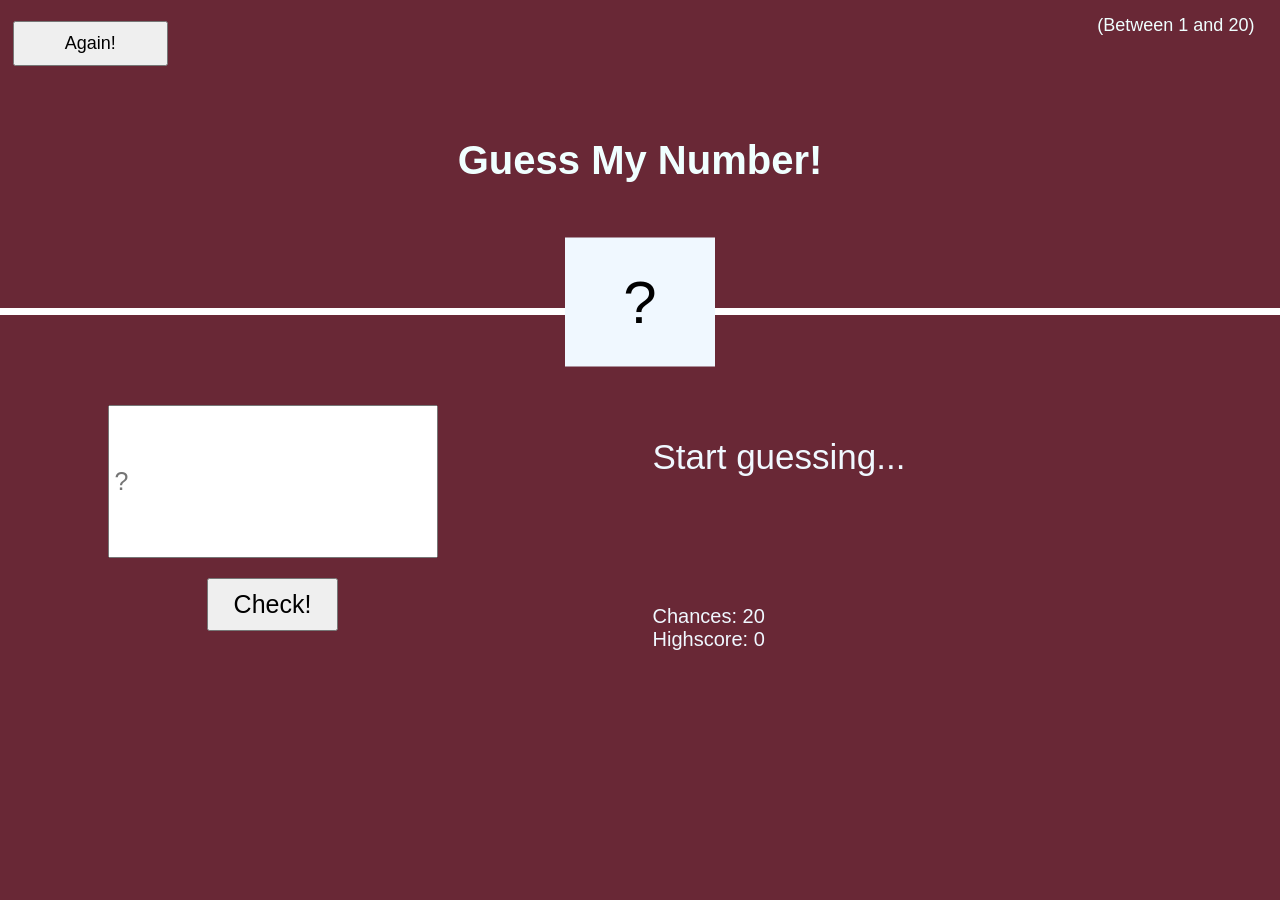
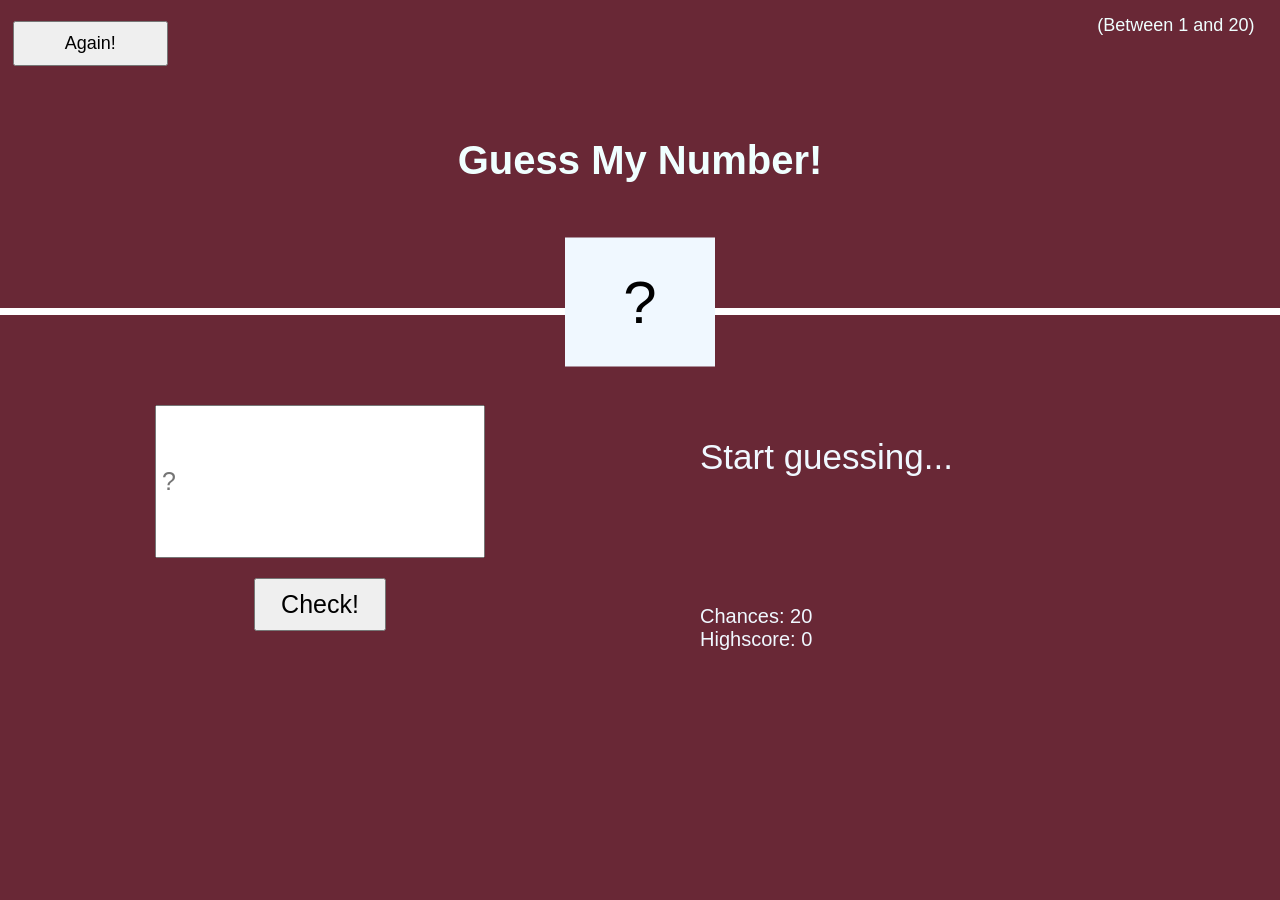

Fix CSS width typo and add button hover transitions

--- a/style.css
+++ b/style.css
@@ -26,10 +26,20 @@ main{
     justify-content: space-around;
 }
 .left{
-    width: 52rom;
+    width: 52rem;
     display: flex;
     flex-direction: column;
     align-items: center;
+}
+.btn_again,
+.btn_check {
+    transition: transform 0.2s ease, background-color 0.2s ease, filter 0.2s ease;
+}
+.btn_again:hover,
+.btn_check:hover {
+    transform: scale(1.03);
+    filter: brightness(1.05);
+    cursor: pointer;
 }
 .right{
     width: 52rem;
